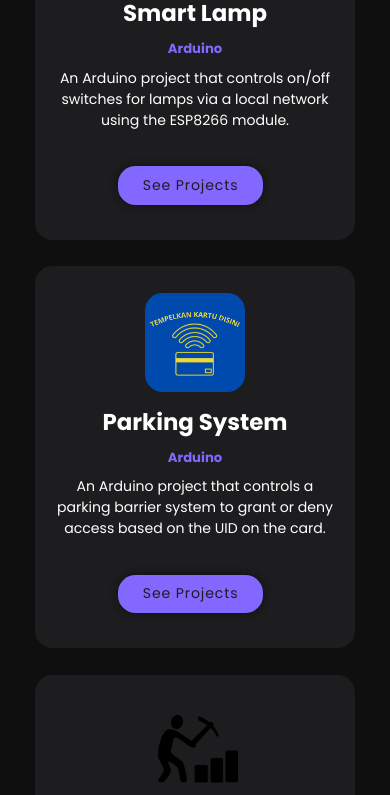
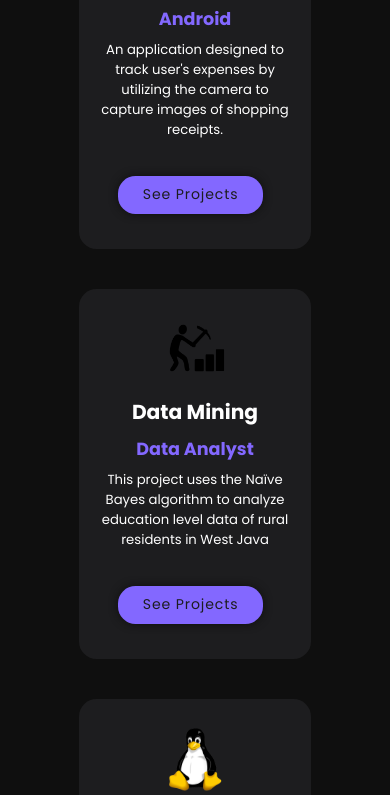
Before and after one commit to syxherr/portofolio, a plain HTML site: page index.html in a window 390 px wide. Shown: the part 2936-3731 px from the top of the page. Drawn offline with nearby package versions, Linux system fonts and the light colour scheme.

Commit message:
perbaiki detail

```diff
--- a/index.html
+++ b/index.html
@@ -91,15 +91,6 @@
         <h2 class="heading">My <span>Projects</span></h2>
 
         <div class="project-container">
-            <div class="project-box">
-                <img src="images/logo.png" alt="">
-                <div class="project-layer">
-                    <h3>FinFix</h3>
-                    <h1><span>Android</span></h1>
-                    <p>An application designed to track user's expenses by utilizing the camera to capture images of shopping receipts.</p>
-                    <a href="https://github.com/syxherr/FinanceTrackingCapstone.git" target="_blank" class="btn">See Projects</a>
-                </div>
-            </div>
 
             <div class="project-box">
                 <img src="images/4lampu.png" alt="">
@@ -112,15 +103,14 @@
             </div>
 
             <div class="project-box">
-            <img src="images/parking.png" alt="">
+                <img src="images/logo.png" alt="">
                 <div class="project-layer">
-                <h3>Parking System</h3>
-                <h1><span>Arduino</span></h1>
-                <p>An Arduino project that controls a parking barrier system to grant or deny access based on the UID on the card.</p>
-                <a href="https://github.com/syxherr/Parking-System.git" target="_blank" class="btn">See Projects</a>
+                    <h3>FinFix</h3>
+                    <h1><span>Android</span></h1>
+                    <p>An application designed to track user's expenses by utilizing the camera to capture images of shopping receipts.</p>
+                    <a href="https://github.com/syxherr/FinanceTrackingCapstone.git" target="_blank" class="btn">See Projects</a>
                 </div>
             </div>
-
             <div class="project-box">
                 <img src="images/data.png" alt="">
                 <div class="project-layer">
@@ -140,6 +130,17 @@
                     <a href="https://github.com/syxherr/UAS-Ethical-Hacking.git" target="_blank" class="btn">See Projects</a>
                 </div>
             </div>
+
+        <div class="project-box">
+            <img src="images/parking.png" alt="">
+            <div class="project-layer">
+                <h3>Parking System</h3>
+                <h1><span>Arduino</span></h1>
+                <p>An Arduino project that controls a parking barrier system to grant or deny access based on the UID on the card.</p>
+                <a href="https://github.com/syxherr/Parking-System.git" target="_blank" class="btn">See Projects</a>
+            </div>
+        </div>
+
         </div>
 
     </section>
--- a/style.css
+++ b/style.css
@@ -121,6 +121,7 @@ section{
     font-size: 3.2rem;
     font-weight: 700;
 }
+
 .home-content h4{
     font-size: 3.2rem;
     font-weight: 700;
@@ -331,7 +332,7 @@ nav{
  }
 
  .project-box h3{
-    font-size: 2.6rem;
+    font-size: 2.5rem;
     padding-top: 1rem;
  }
 
@@ -634,6 +635,16 @@ nav{
         margin: 0 5rem;
     }
 
+    .project-container{
+    display: grid;
+    padding-bottom: 7rem;
+    grid-template-columns: repeat(1, 1fr);
+    margin: 0 5rem;
+    align-items: center;
+    background-color: var(--bg-color);
+    gap: 4.5rem;
+    }
+
 }
 @media (max-width:991px){
     .header{
@@ -748,7 +759,15 @@ nav{
     }
     .project h3{
         margin-bottom: 1rem;
+        font-size: 2.3rem;
     }
+    .project-box h1{
+        font-size: 2rem;
+     }
+     .project-box p {
+        font-size: 1.5rem;
+     }
+
 
 }
 
```
Lines whose indentation alone changed are shown as unchanged.
